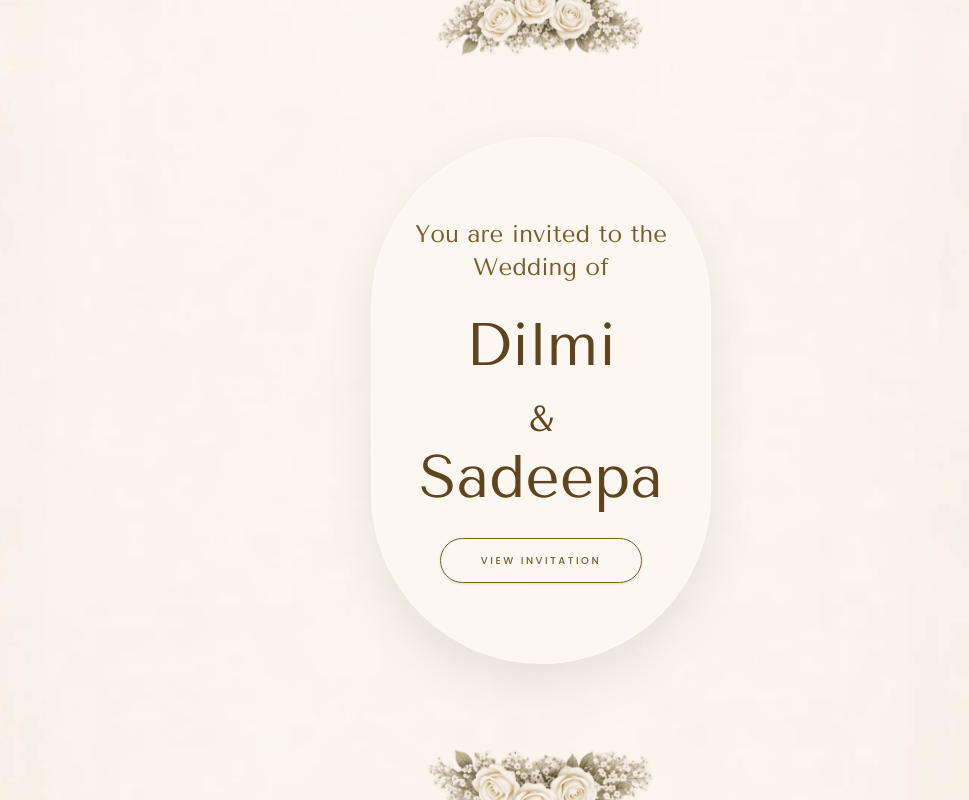
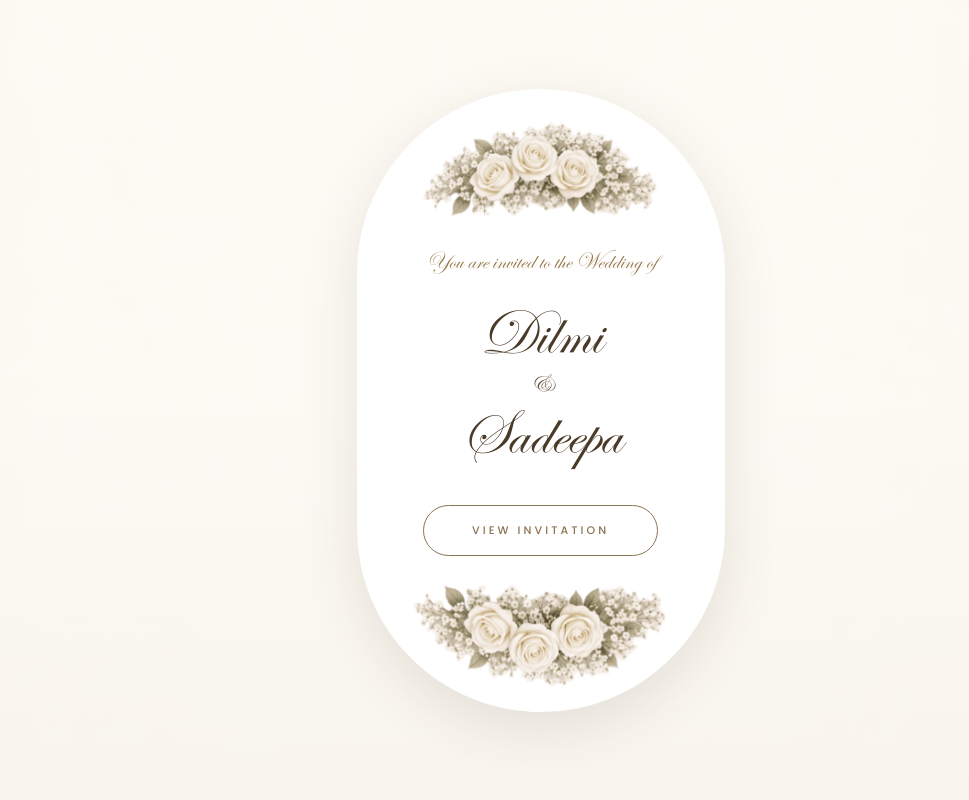
Before and after one commit to Benuka-Vinwath/wedding_dilmi, a React (Vite) app: page / in a window 1280 px wide. Shown: the whole page, without its empty margins (99-1068 px from the left). Built offline with nearby package versions, Linux system fonts and the light colour scheme.

Commit message:
feat: update wedding cover and invitation styles, adjust font and layout

```diff
--- a/src/components/Cover.jsx
+++ b/src/components/Cover.jsx
@@ -16,49 +16,54 @@ export default function Cover({ onViewInvitation }) {
 
   return (
     <div
-      className={`fixed inset-0 z-50 flex items-center justify-center w-full min-h-[100dvh] overflow-hidden transition-all duration-1000 ease-in-out ${
-        isDismissed ? 'opacity-0 scale-[0.98] pointer-events-none' : 'opacity-100 scale-100'
+      className={`cover-screen fixed inset-0 z-50 flex items-center justify-center w-full min-h-[100dvh] px-4 overflow-hidden ${
+        isDismissed ? 'cover-screen--exit' : ''
       }`}
       aria-hidden={isDismissed}
     >
-      <picture className="absolute inset-0 w-full h-full">
+      <div className="cover-bg absolute inset-0" aria-hidden="true">
+        <div className="absolute inset-0 bg-[#FDFBF4]" />
+        <picture className="absolute inset-0">
           <source media="(min-width: 768px)" srcSet="/anushka/bg-d.jpg" />
           <img
             src="/anushka/bg.jpg"
-          alt="Wedding background"
-          className="w-full h-full object-cover object-center"
+            alt=""
+            className="h-full w-full object-cover object-center scale-105"
           />
         </picture>
-      <div className="absolute inset-0 bg-[#F8F4EA]/45" />
+        <div className="absolute inset-0 bg-[#FDFBF4]/82" />
+        <div className="absolute inset-0 bg-gradient-to-b from-[#FDFBF4]/40 via-transparent to-[#F5F0E8]/50" />
+      </div>
 
+      <article className="cover-card relative z-10 flex w-[min(88vw,368px)] max-h-[min(90dvh,700px)] min-h-[min(80dvh,600px)] flex-col items-center bg-white text-center shadow-[0_16px_56px_rgba(74,58,40,0.12)] rounded-[min(44vw,188px)] overflow-hidden shrink-0">
         <img
           src="/anushka/flower-top.png"
           alt=""
           aria-hidden="true"
-        className="cover-flower-top absolute top-0 sm:top-2 md:-top-6 lg:-top-10 z-20 w-[min(52vw,220px)] sm:w-[200px] md:w-[240px] lg:w-[220px] max-h-[22vh] sm:max-h-none object-contain pointer-events-none drop-shadow-xl"
+          className="cover-flower-in cover-flower-in-top w-[min(74%,248px)] max-h-[17vh] object-contain object-bottom mt-3 sm:mt-5 pointer-events-none select-none"
         />
 
-      <div className="cover-card relative z-10 mx-auto w-[min(88vw,340px)] max-h-[min(72dvh,620px)] aspect-[2/3.1] rounded-[999px] flex flex-col items-center justify-center backdrop-blur-md bg-white/25 shadow-[0_20px_50px_rgba(0,0,0,0.08)] border border-white/35 text-center px-5 sm:px-8 shrink-0">
-        <div className="flex flex-col items-center justify-center w-full py-8 sm:py-10 md:py-12 gap-1">
-          <p className="cover-line-1 text-lg sm:text-xl md:text-2xl text-[#7B5B29] text-center font-serif leading-snug opacity-90 px-2">
+        <div className="flex flex-1 flex-col items-center justify-center w-full px-6 sm:px-9 py-3 sm:py-5">
+          <p className="cover-line-1 font-cover-intro text-[clamp(1.2rem,5vw,1.5rem)] leading-snug max-w-[260px] mb-4 sm:mb-6">
             You are invited to the Wedding of
           </p>
 
-          <h1 className="cover-line-2 text-4xl sm:text-5xl md:text-6xl text-[#5F451E] leading-[1.1] my-4 sm:my-6 font-serif">
-            Dilmi <br />
-            <span className="text-2xl sm:text-3xl md:text-4xl">&amp;</span> <br />
-            Sadeepa
+          <h1 className="cover-line-2 font-cover-names flex flex-col items-center leading-[1.02] text-[#4A3A28]">
+            <span className="text-[clamp(2.85rem,12vw,4rem)]">Dilmi</span>
+            <span className="font-cover-names text-[clamp(1.25rem,4.5vw,1.65rem)] my-0.5 sm:my-1 text-[#5C4832]">
+              &amp;
+            </span>
+            <span className="text-[clamp(2.85rem,12vw,4rem)]">Sadeepa</span>
           </h1>
 
-          <div className="cover-line-3">
+          <div className="cover-line-3 mt-7 sm:mt-9">
             <button
               type="button"
               onClick={handleDismiss}
-              className="font-sans px-8 sm:px-10 py-3 sm:py-3.5 border border-[#7B5B29] text-[#7B5B29] rounded-full hover:bg-[#7B5B29] hover:text-white transition-colors duration-500 uppercase tracking-[0.25em] text-[10px] relative z-30 font-medium active:scale-95 shadow-sm"
+              className="cover-cta font-cover-button inline-flex items-center justify-center min-w-[200px] px-10 sm:px-12 py-3.5 sm:py-4 rounded-full uppercase text-[10px] sm:text-[11px] font-medium"
             >
               View Invitation
             </button>
-          </div>
           </div>
         </div>
 
@@ -66,8 +71,9 @@ export default function Cover({ onViewInvitation }) {
           src="/anushka/flower-bottom.png"
           alt=""
           aria-hidden="true"
-        className="cover-flower-bottom absolute bottom-0 sm:bottom-1 md:-bottom-8 lg:-bottom-12 z-20 w-[min(58vw,260px)] sm:w-[240px] md:w-[280px] lg:w-[240px] max-h-[24vh] sm:max-h-none object-contain pointer-events-none drop-shadow-xl"
+          className="cover-flower-in cover-flower-in-bottom w-[min(80%,268px)] max-h-[19vh] object-contain object-top mb-2 sm:mb-4 pointer-events-none select-none"
         />
+      </article>
     </div>
   );
 }
--- a/src/index.css
+++ b/src/index.css
@@ -3,6 +3,14 @@
 @theme {
   --font-serif: "Tenor Sans", "Tenor Sans Fallback", Georgia, serif;
   --font-sans: "Poppins", "Poppins Fallback", system-ui, sans-serif;
+  --font-script: brittany, "Segoe Script", "Brush Script MT", cursive;
+  --font-edwardian: edwardian, "edwardian Fallback", cursive;
+  --color-cover-cream: #fdfbf4;
+  --color-cover-gold: #9a7b4f;
+  --color-cover-ink: #4a3a28;
+  --color-cover-button: #7b5e30;
+  --color-cover-button-hover: #8f7040;
+  --color-cover-border: #8b7355;
 }
 
 html {
@@ -61,27 +69,34 @@ body {
   }
 }
 
-@keyframes coverScaleIn {
+@keyframes coverBgIn {
   from {
     opacity: 0;
-    transform: translateX(-50%) scale(0.88);
-    filter: blur(10px);
   }
   to {
     opacity: 1;
-    transform: translateX(-50%) scale(1);
-    filter: blur(0);
   }
 }
 
 @keyframes coverCardIn {
   from {
     opacity: 0;
-    transform: scale(0.92);
+    transform: scale(0.94) translateY(12px);
   }
   to {
     opacity: 1;
-    transform: scale(1);
+    transform: scale(1) translateY(0);
+  }
+}
+
+@keyframes coverButtonIn {
+  from {
+    opacity: 0;
+    transform: translateY(18px) scale(0.94);
+  }
+  to {
+    opacity: 1;
+    transform: translateY(0) scale(1);
   }
 }
 
@@ -105,32 +120,113 @@ body {
   }
 }
 
-.cover-flower-top {
-  left: 50%;
-  transform: translateX(-50%);
-  animation: coverScaleIn 1.1s cubic-bezier(0.22, 1, 0.36, 1) 0.1s both;
+/* Cover typography — Edwardian script (matches savethedate.lk) */
+.font-cover-intro {
+  font-family: edwardian, "edwardian Fallback", cursive;
+  font-weight: 400;
+  color: var(--color-cover-gold);
 }
 
-.cover-flower-bottom {
-  left: 50%;
-  transform: translateX(-50%);
-  animation: coverScaleIn 1.1s cubic-bezier(0.22, 1, 0.36, 1) 0.2s both;
+.font-cover-names {
+  font-family: edwardian, "edwardian Fallback", cursive;
+  font-weight: 400;
+}
+
+.font-cover-button {
+  font-family: "Poppins", "Poppins Fallback", system-ui, sans-serif;
+  letter-spacing: 0.26em;
+}
+
+/* Cover screen */
+.cover-bg {
+  animation: coverBgIn 1.2s ease-out both;
+}
+
+.cover-bg img {
+  opacity: 0.35;
+  filter: saturate(0.85) blur(0.5px);
+}
+
+.cover-screen--exit {
+  opacity: 0;
+  transform: scale(0.98);
+  transition:
+    opacity 1s cubic-bezier(0.4, 0, 0.2, 1),
+    transform 1s cubic-bezier(0.4, 0, 0.2, 1);
+  pointer-events: none;
+}
+
+.cover-flower-in {
+  animation: flowerRotate 1.8s cubic-bezier(0.22, 1, 0.36, 1) forwards;
+}
+
+@keyframes flowerRotate {
+  0% {
+    opacity: 0;
+    transform: scale(0.5) rotate(-30deg);
+    animation-delay: 3s;
+  }
+  100% {
+    opacity: 1;
+    transform: scale(1) rotate(0deg);
+    animation-delay: 3s;
+  }
 }
 
 .cover-card {
-  animation: coverCardIn 1s cubic-bezier(0.22, 1, 0.36, 1) 0.25s both;
+  animation: coverCardIn 2.00s cubic-bezier(0.22, 1, 0.36, 1) 0.15s both;
+  will-change: transform, opacity;
 }
 
 .cover-line-1 {
-  animation: coverFadeUp 0.9s cubic-bezier(0.22, 1, 0.36, 1) 0.55s both;
+  animation: coverFadeUp 2.0s cubic-bezier(0.22, 1, 0.36, 1) 0.5s both;
 }
 
 .cover-line-2 {
-  animation: coverFadeUp 0.9s cubic-bezier(0.22, 1, 0.36, 1) 0.75s both;
+  animation: coverFadeUp 2.0s cubic-bezier(0.22, 1, 0.36, 1) 0.68s both;
 }
 
 .cover-line-3 {
-  animation: coverFadeUp 0.9s cubic-bezier(0.22, 1, 0.36, 1) 0.95s both;
+  animation: coverButtonIn 2.0s cubic-bezier(0.22, 1, 0.36, 1) 0.92s both;
+}
+
+/* Ghost CTA by default → filled bronze on hover */
+.cover-cta {
+  background-color: transparent;
+  color: var(--color-cover-border);
+  border: 1px solid var(--color-cover-border);
+  letter-spacing: 0.28em;
+  box-shadow: none;
+  transition:
+    transform 0.55s cubic-bezier(0.22, 1, 0.36, 1),
+    background-color 0.55s cubic-bezier(0.22, 1, 0.36, 1),
+    color 0.55s cubic-bezier(0.22, 1, 0.36, 1),
+    border-color 0.55s cubic-bezier(0.22, 1, 0.36, 1),
+    box-shadow 0.55s cubic-bezier(0.22, 1, 0.36, 1),
+    letter-spacing 0.55s cubic-bezier(0.22, 1, 0.36, 1);
+}
+
+.cover-cta:hover {
+  background-color: var(--color-cover-button);
+  border-color: var(--color-cover-button);
+  color: #ffffff;
+  transform: translateY(-3px);
+  box-shadow: 0 14px 32px rgba(123, 94, 48, 0.38);
+  letter-spacing: 0.3em;
+}
+
+.cover-cta:active {
+  background-color: var(--color-cover-button-hover);
+  border-color: var(--color-cover-button-hover);
+  color: #ffffff;
+  transform: translateY(-1px) scale(0.98);
+  box-shadow: 0 8px 18px rgba(123, 94, 48, 0.28);
+  transition-duration: 0.2s;
+}
+
+.cover-cta:focus-visible {
+  outline: 2px solid var(--color-cover-gold);
+  outline-offset: 3px;
 }
 
 .hero-intro-badge {
@@ -174,12 +270,23 @@ body {
     transition: none;
   }
 
-  .cover-flower-top,
-  .cover-flower-bottom,
+  .cover-bg,
+  .cover-flower-in,
   .cover-card,
   .cover-line-1,
   .cover-line-2,
   .cover-line-3,
+  .cover-cta:hover,
+  .cover-cta:active {
+    transform: none;
+    letter-spacing: 0.28em;
+    background-color: transparent;
+    color: var(--color-cover-border);
+    border-color: var(--color-cover-border);
+    box-shadow: none;
+  }
+
+  .cover-cta,
   .hero-intro-badge,
   .hero-intro-title,
   .hero-intro-date,
@@ -245,7 +352,29 @@ body {
 }
 
 @font-face {
+  font-family: edwardian;
+  src: url("/fonts/83177ae52aa4186c-s.p.ttf") format("truetype");
+  font-display: swap;
+}
+@font-face {
+  font-family: edwardian Fallback;
+  src: local("Arial");
+  ascent-override: 147.22%;
+  descent-override: 56.79%;
+  line-gap-override: 0%;
+  size-adjust: 57.78%;
+}
+
+@font-face {
   font-family: brittany;
   src: url("/fonts/f195121947dce264-s.p.ttf") format("truetype");
   font-display: swap;
 }
+@font-face {
+  font-family: brittany Fallback;
+  src: local("Segoe Script");
+  ascent-override: 128.35%;
+  descent-override: 54.04%;
+  line-gap-override: 0%;
+  size-adjust: 74.02%;
+}
```
Also changed, not shown: src/App.jsx (+18 -20 lines). Lines whose indentation alone changed are shown as unchanged.
